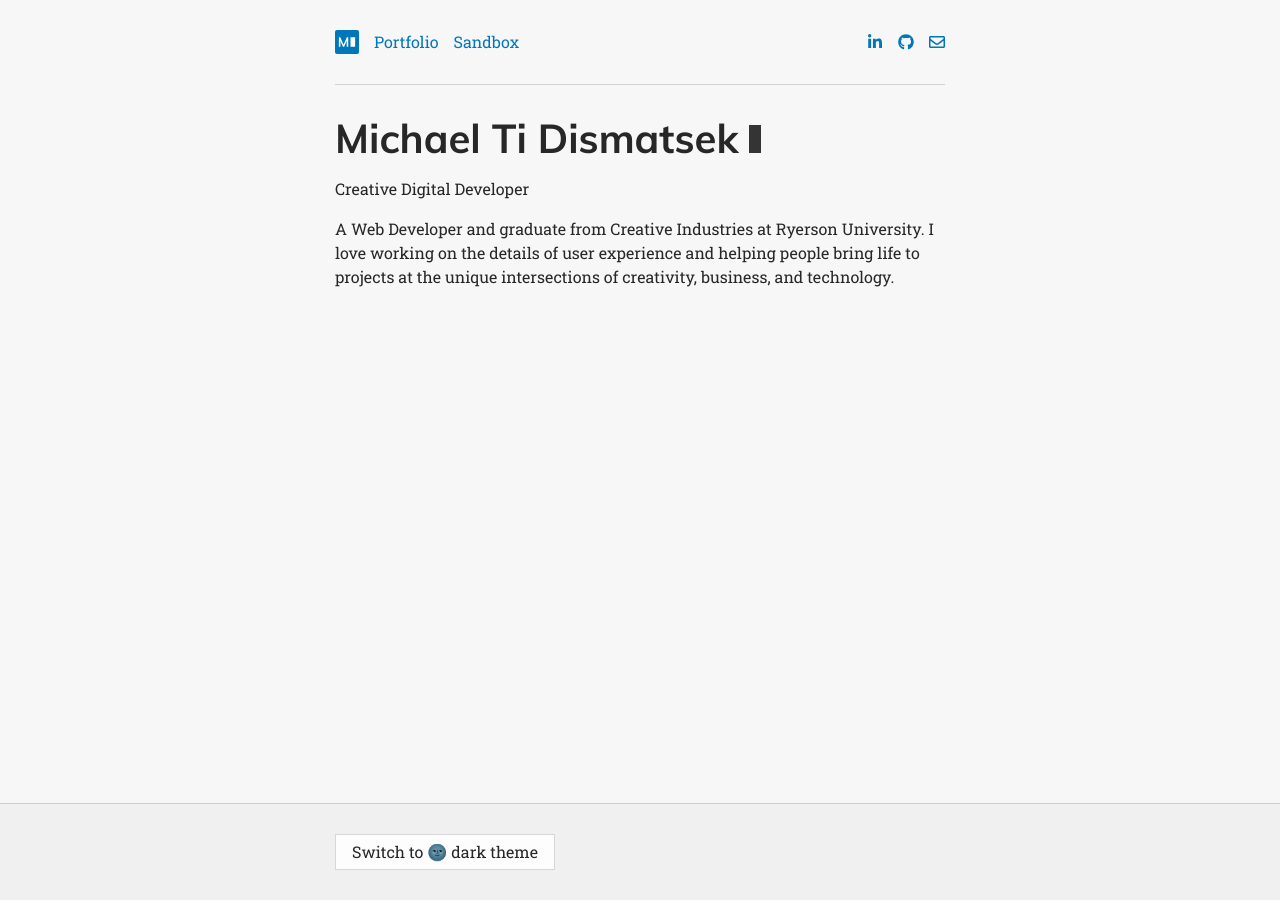
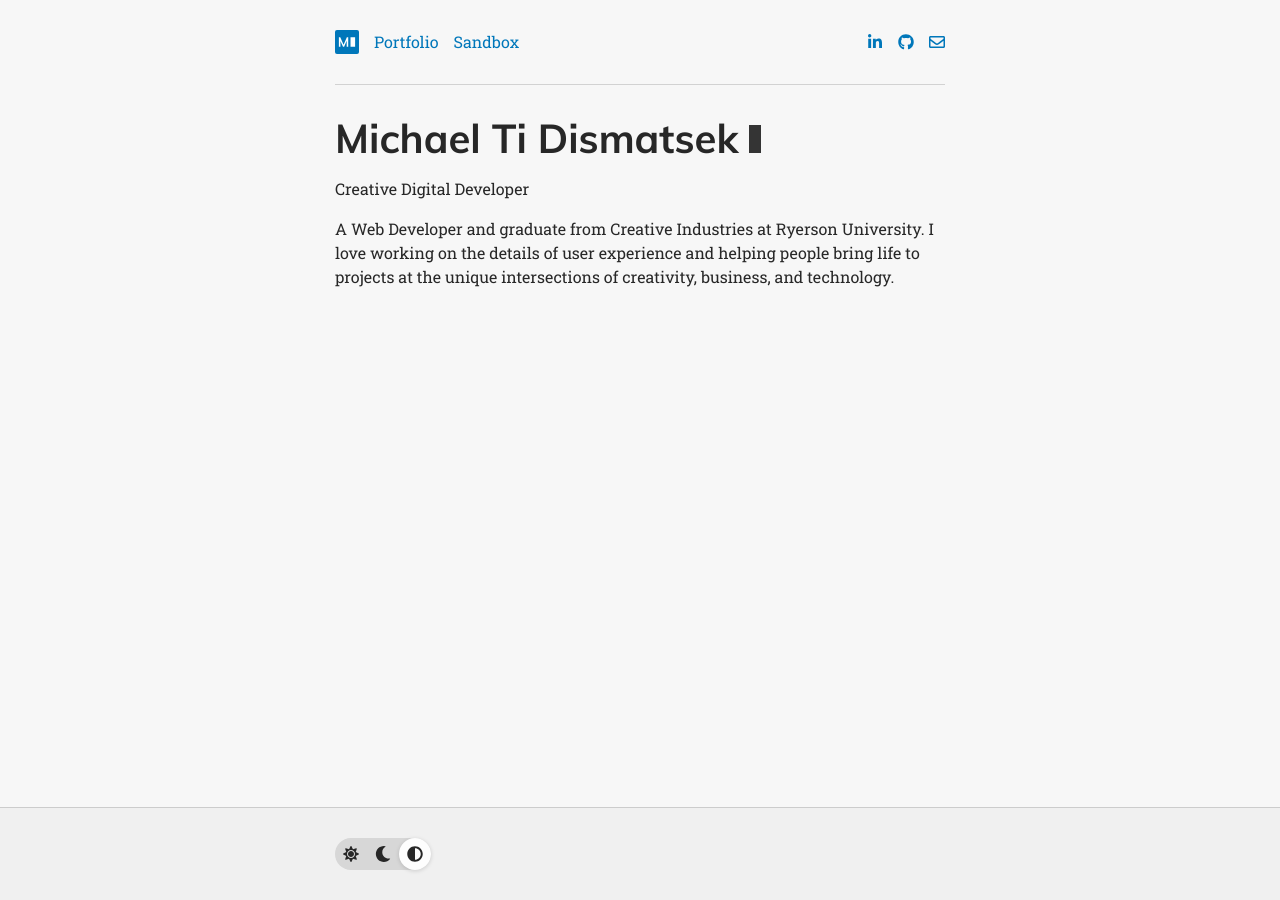
Before and after one commit to michaelti/michaelti.ca, a Jekyll site: the page built from src/home.html, in a window 1280 px wide. Built offline with Jekyll 4.4.1, drawn with Linux system fonts in a browser that asks for light colours.

Commit message:
Add tri-state switch component

```diff
--- a/src/_includes/footer.html
+++ b/src/_includes/footer.html
@@ -1,7 +1,15 @@
 <footer>
     <div class="container">
-        <button class="js-mode-toggle btn-theme-switcher">
-            <span class="js-mode-toggle-text"></span>
+        <button id="js-btn-theme-switcher" class="btn-theme-switcher" aria-label="Please enable JavaScript to switch themes.">
+            <span class="icon-light">
+                <svg class="fa-svg-inline" role="img" xmlns="http://www.w3.org/2000/svg" viewBox="0 0 512 512"><path fill="currentColor" d="M256 160c-52.9 0-96 43.1-96 96s43.1 96 96 96 96-43.1 96-96-43.1-96-96-96zm246.4 80.5l-94.7-47.3 33.5-100.4c4.5-13.6-8.4-26.5-21.9-21.9l-100.4 33.5-47.4-94.8c-6.4-12.8-24.6-12.8-31 0l-47.3 94.7L92.7 70.8c-13.6-4.5-26.5 8.4-21.9 21.9l33.5 100.4-94.7 47.4c-12.8 6.4-12.8 24.6 0 31l94.7 47.3-33.5 100.5c-4.5 13.6 8.4 26.5 21.9 21.9l100.4-33.5 47.3 94.7c6.4 12.8 24.6 12.8 31 0l47.3-94.7 100.4 33.5c13.6 4.5 26.5-8.4 21.9-21.9l-33.5-100.4 94.7-47.3c13-6.5 13-24.7.2-31.1zm-155.9 106c-49.9 49.9-131.1 49.9-181 0-49.9-49.9-49.9-131.1 0-181 49.9-49.9 131.1-49.9 181 0 49.9 49.9 49.9 131.1 0 181z"></path></svg>
+            </span>
+            <span class="icon-dark">
+                <svg class="fa-svg-inline" role="img" xmlns="http://www.w3.org/2000/svg" viewBox="0 0 512 512"><path fill="currentColor" d="M283.211 512c78.962 0 151.079-35.925 198.857-94.792 7.068-8.708-.639-21.43-11.562-19.35-124.203 23.654-238.262-71.576-238.262-196.954 0-72.222 38.662-138.635 101.498-174.394 9.686-5.512 7.25-20.197-3.756-22.23A258.156 258.156 0 0 0 283.211 0c-141.309 0-256 114.511-256 256 0 141.309 114.511 256 256 256z"></path></svg>
+            </span>
+            <span class="icon-automatic active">
+                <svg class="fa-svg-inline" role="img" xmlns="http://www.w3.org/2000/svg" viewBox="0 0 512 512"><path fill="currentColor" d="M8 256c0 136.966 111.033 248 248 248s248-111.034 248-248S392.966 8 256 8 8 119.033 8 256zm248 184V72c101.705 0 184 82.311 184 184 0 101.705-82.311 184-184 184z"></path></svg>
+            </span>
         </button>
     </div>
 </footer>
--- a/src/_sass/_global-variables.scss
+++ b/src/_sass/_global-variables.scss
@@ -22,6 +22,7 @@
     --color-background: #f7f7f7;
     --color-background-card: #fdfdfd;
     --color-background-well: #f0f0f0;
+    --color-background-well-deep: #d7d7d7;
     --color-text: #272727;
     --color-link: #0077ba;
     --color-border: rgba(0, 0, 0, 0.15);
@@ -31,6 +32,7 @@
     --color-background: #37393e;
     --color-background-card: #40444b;
     --color-background-well: #2f3136;
+    --color-background-well-deep: #202225;
     --color-text: #f7f7f7;
     --color-link: #12aaff;
     --color-border: rgba(255, 255, 255, 0.15);
@@ -41,11 +43,11 @@
 :root {
     @include colors-theme-light;
 
-    &[data-user-color-scheme="dark"] {
+    &[data-user-theme="dark"] {
         @include colors-theme-dark;
     }
 
-    &:not([data-user-color-scheme]) {
+    &:not([data-user-theme]) {
         @media (prefers-color-scheme: dark) {
             @include colors-theme-dark;
         }
--- a/src/_sass/sections/_footer.scss
+++ b/src/_sass/sections/_footer.scss
@@ -14,3 +14,29 @@
     color: inherit;
     cursor: pointer;
 }
+
+// Theme switcher 2
+footer .btn-theme-switcher {
+    padding: 0;
+    border: none;
+    background-color: var(--color-background-well-deep);
+    color: inherit;
+    font-size: inherit;
+    cursor: pointer;
+    position: relative;
+    border-radius: 999px;
+    display: flex;
+
+    > span {
+        display: inline-block;
+        padding: 0.5em;
+        border-radius: 50%;
+        line-height: 1;
+
+        &.active {
+            background-color: var(--color-background-card);
+            box-shadow: 0 1px 4px rgba(0, 0, 0, 0.15);
+            z-index: 1;
+        }
+    }
+}
--- a/src/assets/scripts/theme-switcher.js
+++ b/src/assets/scripts/theme-switcher.js
@@ -1,72 +1,67 @@
-// Key to use for localStorage of color scheme setting
-const STORAGE_KEY = 'user-color-scheme';
+// Key to use for localStorage of theme setting
+const THEME_STORAGE_KEY = 'user-theme';
 
 // Button element selectors
-const modeToggleButton = document.querySelector('.js-mode-toggle');
-const modeToggleText = document.querySelector('.js-mode-toggle-text');
-
-// Media query info for default system color scheme
-let isSystemDark = window.matchMedia('(prefers-color-scheme: dark)');
+const modeToggleButton = document.querySelector('#js-btn-theme-switcher');
+const iconLight = document.querySelector('#js-btn-theme-switcher > .icon-light');
+const iconDark = document.querySelector('#js-btn-theme-switcher > .icon-dark');
+const iconAutomatic = document.querySelector('#js-btn-theme-switcher > .icon-automatic');
 
 
+// Takes a theme setting string ('light'|'dark'|null) and applies it
+const applySetting = (setting) => {
+    if (setting) {
+        localStorage.setItem(THEME_STORAGE_KEY, setting);
+        document.documentElement.setAttribute('data-user-theme', setting);
+    } else {
+        localStorage.removeItem(THEME_STORAGE_KEY);
+        document.documentElement.removeAttribute('data-user-theme');
+    }
 
-// Find out the user's default system color scheme, 'light' or 'dark'
-const getSystemColorScheme = () => {
-    return isSystemDark.matches ? 'dark' : 'light';
-};
+    setButtonAttributes(setting);
+}
 
-// Takes either a string ('light'|'dark') or gets that from localStorage.
-// If it can’t find the setting in either, it tries to load the default system color scheme.
-const applySetting = passedSetting => {
-    let currentSetting = passedSetting || localStorage.getItem(STORAGE_KEY);
+// Set the theme switcher button's active icon and label
+const setButtonAttributes = (setting) => {
+    iconLight.classList.remove('active');
+    iconDark.classList.remove('active');
+    iconAutomatic.classList.remove('active');
 
-    if(currentSetting) {
-        document.documentElement.setAttribute('data-user-color-scheme', currentSetting);
-        setButtonLabelAndStatus(currentSetting);
-    }
-    else {
-        setButtonLabelAndStatus(getSystemColorScheme());
+    switch(setting) {
+        case null:
+            iconAutomatic.classList.add('active');
+            modeToggleButton.setAttribute('aria-label', 'Switch to light theme (currently using automatic)');
+            break;
+        case 'light':
+            iconLight.classList.add('active');
+            modeToggleButton.setAttribute('aria-label', 'Switch to dark theme (currently using light)');
+            break;
+        case 'dark':
+            iconDark.classList.add('active');
+            modeToggleButton.setAttribute('aria-label', 'Switch to automatic theme (currently using dark)');
+            break;
     }
 }
 
-// Gets the current setting, reverses it, and stores it
-const toggleSetting = () => {
-    let currentSetting = localStorage.getItem(STORAGE_KEY);
-
-    switch(currentSetting) {
+// Gets the current theme from localStorage and returns the next possible setting
+const getNextSetting = () => {
+    switch (localStorage.getItem(THEME_STORAGE_KEY)) {
         case null:
-            currentSetting = getSystemColorScheme() === 'dark' ? 'light' : 'dark';
-            break;
+            return 'light';
         case 'light':
-            currentSetting = 'dark';
-            break;
+            return 'dark';
         case 'dark':
-            currentSetting = 'light';
-            break;
+            return null;
     }
-
-    localStorage.setItem(STORAGE_KEY, currentSetting);
-
-    return currentSetting;
-}
-
-// Shared method for setting the button text label etc
-const setButtonLabelAndStatus = currentSetting => {
-    modeToggleText.innerText = `Switch to ${currentSetting === 'dark' ? '🌞 light' : '🌚 dark'} theme`;
 }
 
 
-// Attach listener to button which applies the setting returned from toggleSetting
+// Attach listener to the button which applies the next setting
 modeToggleButton.addEventListener('click', () => {
-    applySetting(toggleSetting());
-});
-
-// Attach listener to apply the correct setting when default system color scheme changes
-isSystemDark.addEventListener('change', () => {
-    applySetting();
+    applySetting(getNextSetting());
 });
 
 // Attach listener to apply the correct setting on page load
 document.addEventListener('DOMContentLoaded', () => {
-    applySetting();
+    applySetting(localStorage.getItem(THEME_STORAGE_KEY));
 });
```
